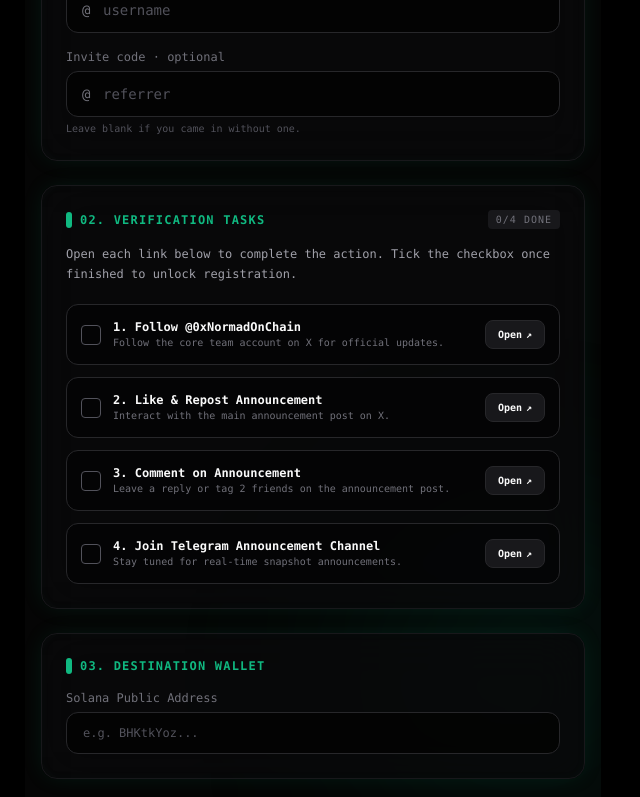
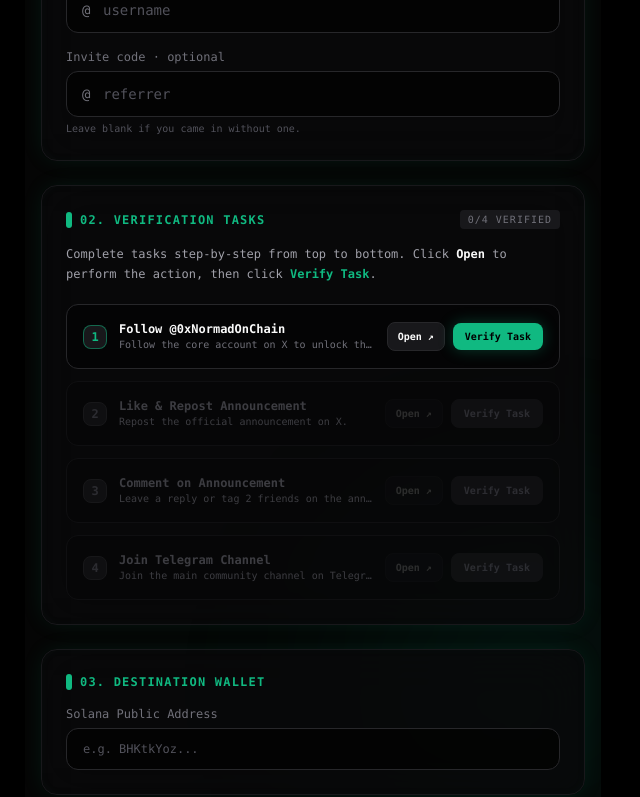
Before and after one commit to bigjaypablo/mint-relay, a React (Vite) app: page / in a window 1280 px wide. Shown: the part 654-1451 px from the top of the page, without its empty margins (327-967 px from the left). Built offline with nearby package versions, Linux system fonts and the light colour scheme; no server answers; the database is empty.

Commit message:
feat: implement top-to-bottom sequential task verification gates

```diff
--- a/src/App.jsx
+++ b/src/App.jsx
@@ -358,7 +358,7 @@ export default function App() {
         </section>
 
         {/* 02. TASKS */}
-        <TaskChecklist tasks={tasks} toggleTask={toggleTask} />
+        <TaskChecklist tasks={tasks} setTasks={setTasks} />
 
         {/* 03. WALLET */}
         <section className="bg-[#09090B]/80 border border-[#18181B] hover:border-[#10B981]/40 transition-all duration-300 p-6 rounded-2xl space-y-4 backdrop-blur-xl emerald-glow-box">
--- a/src/components/TaskChecklist.jsx
+++ b/src/components/TaskChecklist.jsx
@@ -1,17 +1,20 @@
-import React from 'react';
+import React, { useState } from 'react';
 
-export default function TaskChecklist({ tasks, toggleTask }) {
+export default function TaskChecklist({ tasks, setTasks }) {
+  const [verifyingId, setVerifyingId] = useState(null);
+  const [errorMessage, setErrorMessage] = useState({});
+
   const taskList = [
     {
       id: 'follow',
       title: 'Follow @0xNormadOnChain',
-      description: 'Follow the core team account on X for official updates.',
+      description: 'Follow the core account on X to unlock the next task.',
       url: 'https://x.com/0xNormadOnChain'
     },
     {
       id: 'repost',
       title: 'Like & Repost Announcement',
-      description: 'Interact with the main announcement post on X.',
+      description: 'Repost the official announcement on X.',
       url: 'https://x.com/i/status/2089831764428538099'
     },
     {
@@ -22,11 +25,43 @@ export default function TaskChecklist({ tasks, toggleTask }) {
     },
     {
       id: 'telegram',
-      title: 'Join Telegram Announcement Channel',
-      description: 'Stay tuned for real-time snapshot announcements.',
+      title: 'Join Telegram Channel',
+      description: 'Join the main community channel on Telegram.',
       url: 'https://t.me/MintRelay'
     }
   ];
+
+  const handleOpenTask = (id, url) => {
+    window.open(url, '_blank', 'noopener,noreferrer');
+    setErrorMessage(prev => ({ ...prev, [id]: null }));
+  };
+
+  const handleVerifyTask = (id, index) => {
+    // Prevent verifying out of order
+    if (index > 0) {
+      const prevTaskId = taskList[index - 1].id;
+      if (!tasks[prevTaskId]) {
+        setErrorMessage(prev => ({
+          ...prev,
+          [id]: 'Please complete and verify the previous task first.'
+        }));
+        return;
+      }
+    }
+
+    setVerifyingId(id);
+    setErrorMessage(prev => ({ ...prev, [id]: null }));
+
+    // Simulate verification check API call
+    setTimeout(() => {
+      setVerifyingId(null);
+
+      // Successfully verify task
+      setTasks(prev => ({ ...prev, [id]: true }));
+    }, 1200);
+  };
+
+  const completedCount = Object.values(tasks).filter(Boolean).length;
 
   return (
     <section className="bg-[#09090B]/80 border border-[#18181B] hover:border-[#10B981]/40 transition-all duration-300 p-6 rounded-2xl space-y-4 backdrop-blur-xl emerald-glow-box font-mono">
@@ -36,58 +71,88 @@ export default function TaskChecklist({ tasks, toggleTask }) {
           <h2 className="text-xs font-bold uppercase tracking-widest text-[#10B981]">02. Verification Tasks</h2>
         </div>
         <span className="text-[10px] text-[#71717A] uppercase tracking-widest px-2 py-0.5 rounded bg-[#18181B]">
-          {Object.values(tasks).filter(Boolean).length}/4 Done
+          {completedCount}/4 Verified
         </span>
       </div>
 
       <p className="text-xs text-[#A1A1AA] leading-relaxed">
-        Open each link below to complete the action. Tick the checkbox once finished to unlock registration.
+        Complete tasks step-by-step from top to bottom. Click <span className="text-[#FAFAFA] font-bold">Open</span> to perform the action, then click <span className="text-[#10B981] font-bold">Verify Task</span>.
       </p>
 
       <div className="space-y-3 pt-1">
         {taskList.map((task, index) => {
           const isDone = tasks[task.id];
+          const isPreviousDone = index === 0 || tasks[taskList[index - 1].id];
+          const isLocked = !isPreviousDone;
+          const isCurrentlyVerifying = verifyingId === task.id;
+
           return (
             <div
               key={task.id}
-              className={`p-3.5 rounded-xl border transition-all duration-200 flex items-center justify-between gap-3 ${
+              className={`p-4 rounded-xl border transition-all duration-200 space-y-2 ${
                 isDone
-                  ? 'bg-[#10B981]/10 border-[#10B981]/40 text-[#FAFAFA]'
-                  : 'bg-[#000000]/40 border-[#27272A] text-[#A1A1AA] hover:border-[#52525B]'
+                  ? 'bg-[#10B981]/10 border-[#10B981]/40'
+                  : isLocked
+                  ? 'bg-[#000000]/20 border-[#18181B] opacity-50'
+                  : 'bg-[#000000]/40 border-[#27272A] hover:border-[#10B981]/50'
               }`}
             >
-              <div className="flex items-center space-x-3 overflow-hidden">
-                <button
-                  type="button"
-                  onClick={() => toggleTask(task.id)}
-                  className={`w-5 h-5 rounded flex items-center justify-center border transition-all shrink-0 cursor-pointer ${
+              <div className="flex items-center justify-between gap-3">
+                <div className="flex items-center space-x-3 overflow-hidden">
+                  <div className={`w-6 h-6 rounded-lg flex items-center justify-center text-xs font-bold border shrink-0 ${
                     isDone
-                      ? 'bg-[#10B981] border-[#10B981] text-black font-extrabold'
-                      : 'border-[#52525B] hover:border-[#10B981]'
-                  }`}
-                >
-                  {isDone && '✓'}
-                </button>
-                <div className="truncate">
-                  <p className="text-xs font-bold text-[#FAFAFA] truncate">
-                    {index + 1}. {task.title}
-                  </p>
-                  <p className="text-[10px] text-[#71717A] truncate">{task.description}</p>
+                      ? 'bg-[#10B981] border-[#10B981] text-black'
+                      : isLocked
+                      ? 'bg-[#18181B] border-[#27272A] text-[#52525B]'
+                      : 'bg-[#18181B] border-[#10B981]/50 text-[#10B981]'
+                  }`}>
+                    {isDone ? '✓' : index + 1}
+                  </div>
+
+                  <div className="truncate">
+                    <p className={`text-xs font-bold truncate ${isLocked ? 'text-[#71717A]' : 'text-[#FAFAFA]'}`}>
+                      {task.title}
+                    </p>
+                    <p className="text-[10px] text-[#71717A] truncate">{task.description}</p>
+                  </div>
+                </div>
+
+                {/* Actions */}
+                <div className="flex items-center space-x-2 shrink-0">
+                  {!isDone && (
+                    <button
+                      type="button"
+                      disabled={isLocked}
+                      onClick={() => handleOpenTask(task.id, task.url)}
+                      className="px-2.5 py-1.5 bg-[#18181B] hover:bg-[#27272A] border border-[#27272A] text-[#FAFAFA] text-[10px] font-bold rounded-lg transition-all disabled:opacity-30 disabled:cursor-not-allowed"
+                    >
+                      Open ↗
+                    </button>
+                  )}
+
+                  <button
+                    type="button"
+                    disabled={isLocked || isDone || isCurrentlyVerifying}
+                    onClick={() => handleVerifyTask(task.id, index)}
+                    className={`px-3 py-1.5 text-[10px] font-bold rounded-lg transition-all ${
+                      isDone
+                        ? 'bg-[#10B981]/20 text-[#10B981] border border-[#10B981]/40 cursor-default'
+                        : isLocked
+                        ? 'bg-[#18181B] text-[#52525B] border border-[#18181B] cursor-not-allowed'
+                        : 'bg-[#10B981] hover:bg-[#059669] text-black cursor-pointer shadow-[0_0_15px_rgba(16,185,129,0.3)]'
+                    }`}
+                  >
+                    {isDone ? '✓ Verified' : isCurrentlyVerifying ? 'Verifying...' : 'Verify Task'}
+                  </button>
                 </div>
               </div>
 
-              <a
-                href={task.url}
-                target="_blank"
-                rel="noopener noreferrer"
-                onClick={() => {
-                  if (!isDone) toggleTask(task.id);
-                }}
-                className="px-3 py-1.5 bg-[#18181B] hover:bg-[#27272A] border border-[#27272A] hover:border-[#10B981]/50 text-[#FAFAFA] text-[10px] font-bold rounded-lg transition-all shrink-0 flex items-center space-x-1"
-              >
-                <span>Open</span>
-                <span>↗</span>
-              </a>
+              {/* Error Warning */}
+              {errorMessage[task.id] && (
+                <div className="text-[10px] text-red-400 bg-red-950/40 border border-red-500/30 p-2 rounded-lg animate-fade-in">
+                  ⚠️ {errorMessage[task.id]}
+                </div>
+              )}
             </div>
           );
         })}
```
